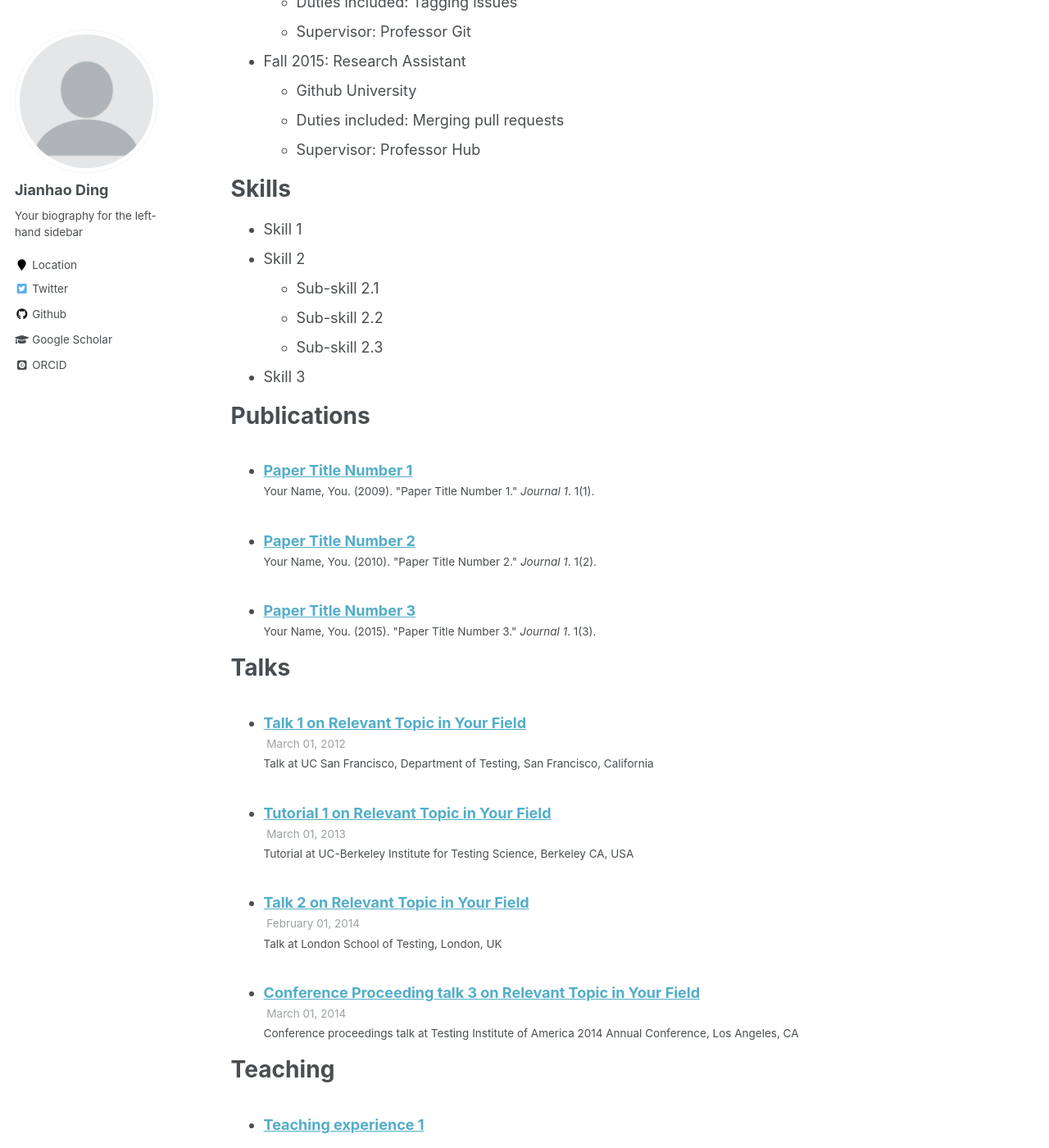
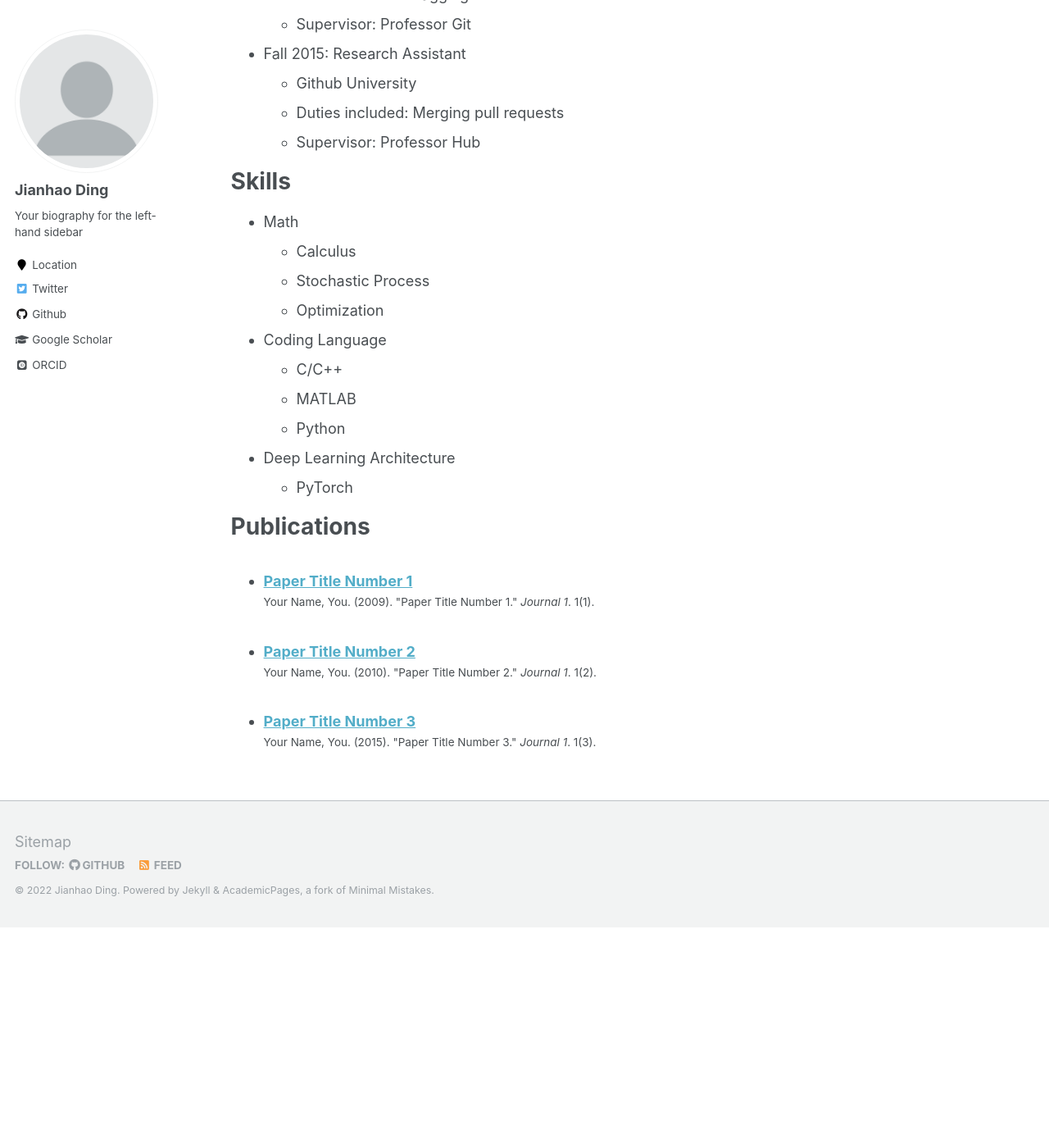
Before and after one commit to DingJianhao/old-DingJianhao-github-io, a Jekyll site: the page built from _pages/cv.md, in a window 1280 px wide and 1400 px high, scrolled down 464 px. Shown: the whole window at 82% size. Built offline with Jekyll 4.4.1, drawn with Linux system fonts in a browser that asks for light colours; some web fonts are replaced; after the commit the page ends 1595 px from its top, so only the background shows below that; some of the changed text lies outside the part shown.

Commit message:
Update cv.md

```diff
--- a/_pages/cv.md
+++ b/_pages/cv.md
@@ -11,9 +11,8 @@
 
 Education
 ======
-* B.S. in GitHub, GitHub University, 2012
-* M.S. in Jekyll, GitHub University, 2014
-* Ph.D in Version Control Theory, GitHub University, 2018 (expected)
+* B.S. in School of Computer Science and Technology, Huazhong University of Science and Technology, 2016-2020
+* Ph.D in School of Computer Science, Peking University, 2020-2025 (expected)
 
 Work experience
 ======
@@ -29,12 +28,16 @@
 
 Skills
 ======
-* Skill 1
-* Skill 2
-  * Sub-skill 2.1
-  * Sub-skill 2.2
-  * Sub-skill 2.3
-* Skill 3
+* Math
+  * Calculus
+  * Stochastic Process
+  * Optimization
+* Coding Language
+  * C/C++
+  * MATLAB
+  * Python
+* Deep Learning Architecture
+  * PyTorch
 
 Publications
 ======
@@ -42,6 +45,7 @@
     {% include archive-single-cv.html %}
   {% endfor %}</ul>
 
+<div style='display: none'>
 Talks
 ======
   <ul>{% for post in site.talks %}
@@ -57,3 +61,4 @@
 Service and leadership
 ======
 * Currently signed in to 43 different slack teams
+</div>
```
